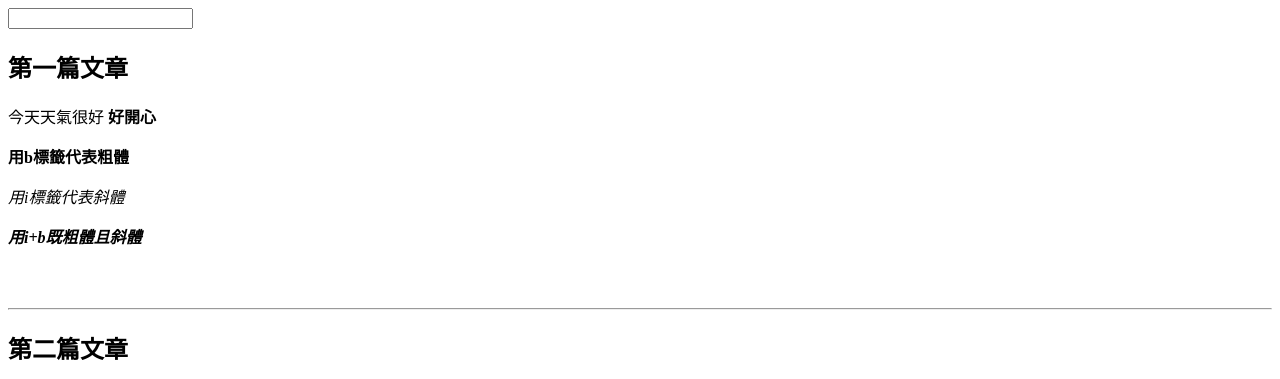
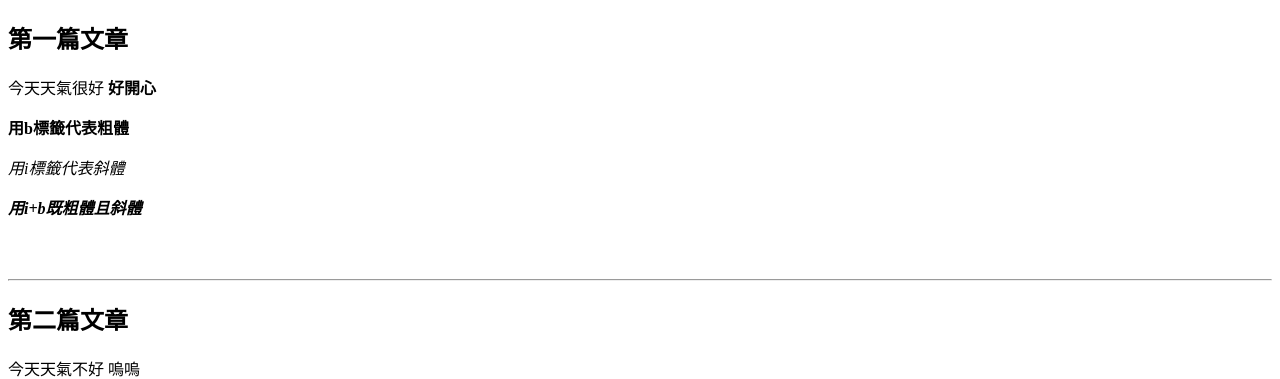
Before and after one commit to danielcraig0612/Daniel-FrontEnd, a plain HTML site: page index.html in a window 1280 px wide. Shown: the top 379 px of the page. Drawn offline with Linux system fonts and the light colour scheme.

Commit message:
Update html tag - fixed

```diff
--- a/index.html
+++ b/index.html
@@ -1,10 +1,10 @@
 <!DOCTYPE html>  <!--告訴瀏覽器 這是 HTML 開頭都要加上-->
-<input>  <!--開始標籤 網頁最外層 -->
+<html>  <!--開始標籤 網頁最外層 -->
     <head>  <!--表示裡面網頁的資訊 -->
         <meta charset="UTF-8" ></meta> <!--跟瀏覽器說 使用 UTF-8 的編碼方式 來顯示於中文 , 瀏覽器才看得懂中文-->
         <title>豪豪的網頁</title>  <!--網頁的標題 左上角 -->
     </head>
-    <br>
+    <body>
         <h2>第一篇文章</h2> <!--h 標籤代表 標題 有h1~h6 h1通常只會有一個 代表最大 最重要的標題-->
         <p>今天天氣很好 <b>好開心</b></p> <!-- P 標籤代表一般的文字標籤-->
         <p><b>用b標籤代表粗體</b></p>
```
